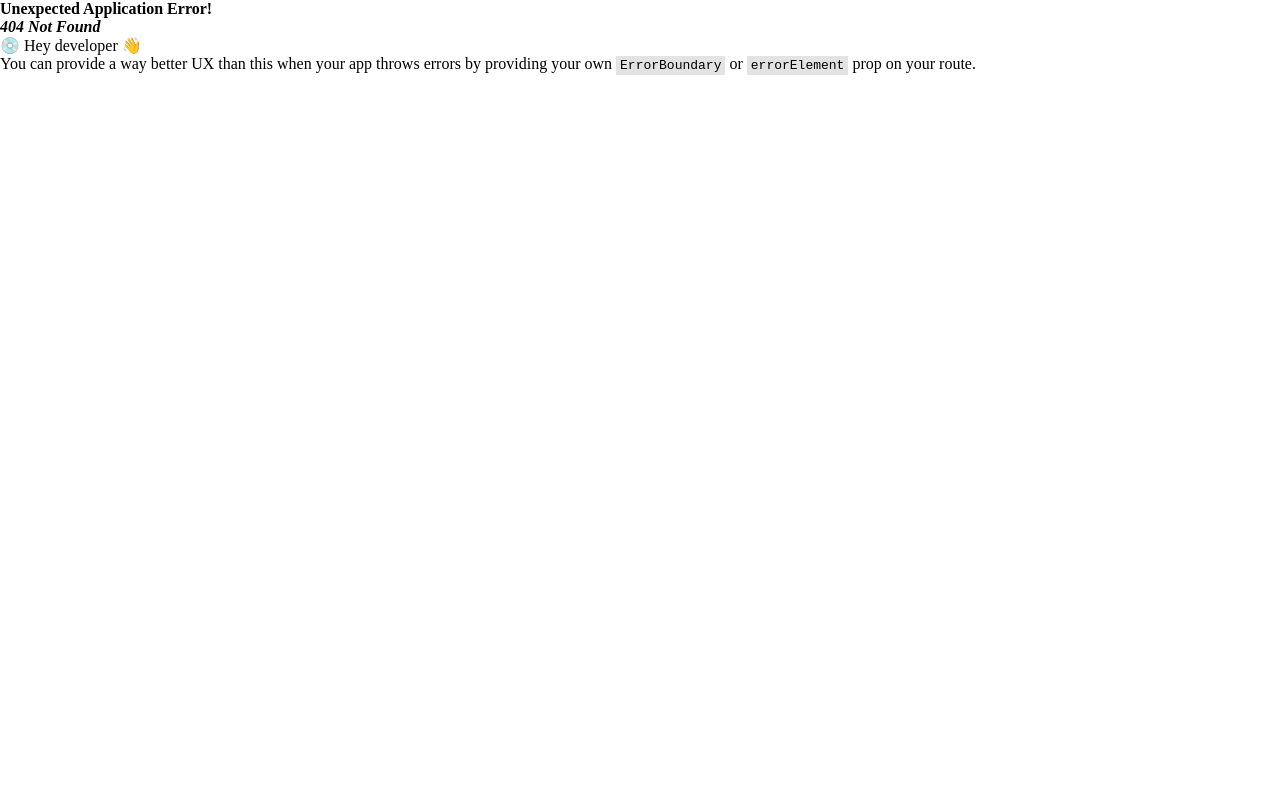
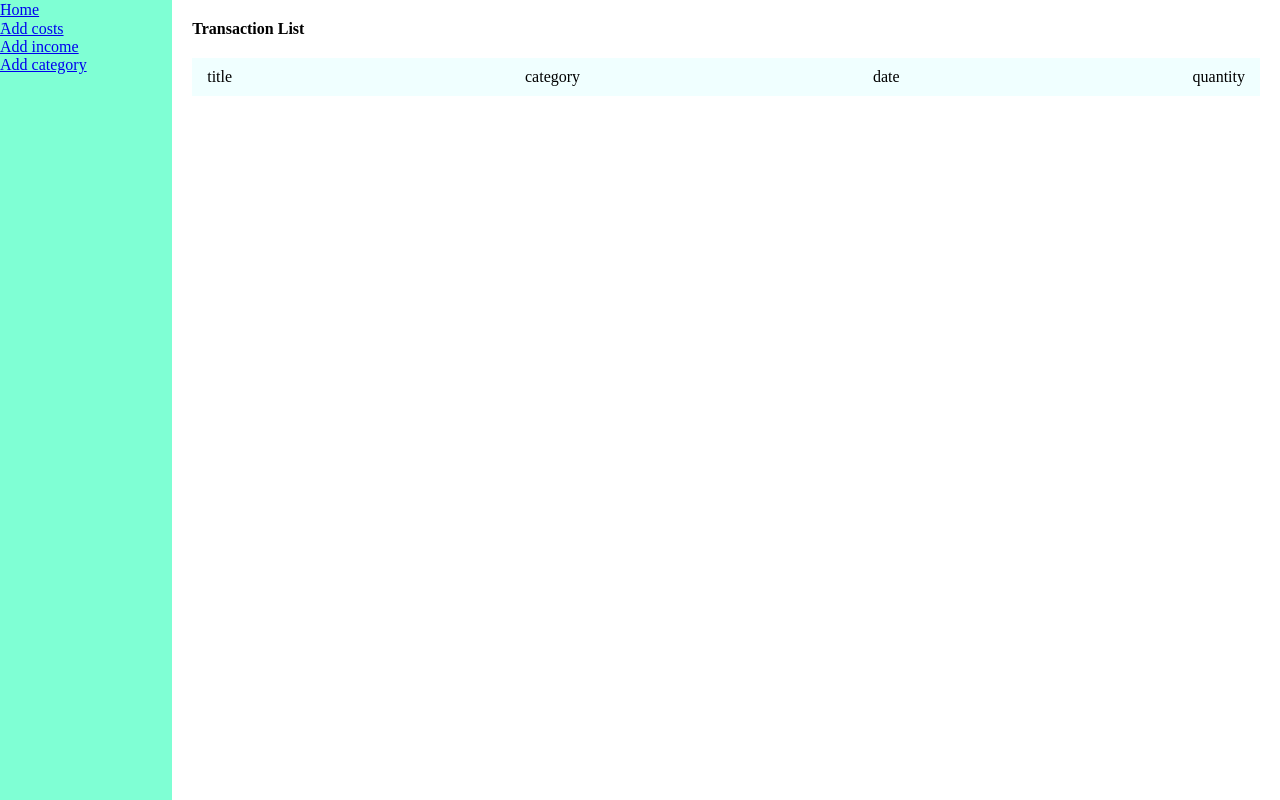
Before and after one commit to azareaan/myPractice_react-3, a React (Vite) app in the folder expense_tracker/: page /transactionlist in a window 1280 px wide. Before the commit this address had no page. Built offline with nearby package versions, Linux system fonts and the light colour scheme.

Commit message:
add transactions list

```diff
--- /dev/null
+++ b/expense_tracker/src/components/List/index.jsx
@@ -0,0 +1,31 @@
+import React from "react";
+import styles from "./list.module.scss"
+
+const List = ({cost, income}) => {
+
+    const allTransactions = [
+        ...cost.map(item => ({ ...item, type: 'cost' })),
+        ...income.map(item => ({ ...item, type: 'income' }))
+    ];
+
+    return (
+        <div className={styles.listContainer}>
+            <div className={styles.listItem_header}>
+                <p>title</p>
+                <p>category</p>
+                <p>date</p>
+                <p>quantity</p>
+            </div>
+            {allTransactions.map((item) => (
+                <div className={styles.listItem} key={item.id}>
+                    <p>{item.title}</p>
+                    <p>{item.category}</p>
+                    <p>{new Date(item.date).toLocaleDateString()}</p>
+                    <p>{item.type === 'income' ? '+' : '-'}{item.quantity}</p>
+                </div>
+            ))}
+        </div>
+    )
+};
+
+export default List;
--- /dev/null
+++ b/expense_tracker/src/components/List/list.module.scss
@@ -0,0 +1,27 @@
+.listContainer{
+    display: flex;
+    flex-flow: column nowrap;
+    gap: 10px;
+
+}
+
+.listItem_header{
+    display: flex;
+    flex-flow: row nowrap;
+    justify-content: space-between;
+    align-items: center;
+    background-color: azure;
+    padding: 10px 15px;
+    position: sticky;
+    top: -20px;
+}
+
+.listItem{
+    display: flex;
+    flex-flow: row nowrap;
+    justify-content: space-between;
+    align-items: center;
+    background-color: antiquewhite;
+    padding: 10px 15px;
+    border-radius: 5px;
+}
--- a/expense_tracker/src/main.jsx
+++ b/expense_tracker/src/main.jsx
@@ -7,6 +7,7 @@ import Home from './pages/Home/index.jsx'
 import AddCategory from './pages/AddCategory/index.jsx'
 import CostForm from './pages/CostForm/index.jsx'
 import IncomeForm from './pages/IncomeForm/index.jsx'
+import TransactionList from './pages/TransactionList/index.jsx';
 
 const router = createBrowserRouter([
   {
@@ -28,6 +29,10 @@ const router = createBrowserRouter([
       {
         path:"incomeform",
         element:<IncomeForm />
+      },
+      {
+        path:"transactionlist",
+        element:<TransactionList />
       }
     ]
   }
--- a/expense_tracker/src/pages/Home/index.jsx
+++ b/expense_tracker/src/pages/Home/index.jsx
@@ -5,6 +5,7 @@ import PieChart from "../../components/Charts/PieChart"
 import { CostContext } from "../../context/costcontext";
 import { IncomeContext } from "../../context/incomecontext";
 import { format, parseISO } from "date-fns";
+import { Link } from "react-router-dom";
 
 const Home = () => {
     const { costs } = useContext(CostContext);
@@ -55,6 +56,7 @@ const Home = () => {
                     <LineChart data={aggregateDataByMonth()}/>
                 </div>
             </div>
+            <Link to="/transactionlist"><button>View Transactions</button></Link>
         </div>
     )
 };
--- /dev/null
+++ b/expense_tracker/src/pages/TransactionList/index.jsx
@@ -0,0 +1,21 @@
+import React, { useContext } from "react";
+import styles from "./transactionlist.module.scss";
+import { CostContext } from "../../context/costcontext";
+import { IncomeContext } from "../../context/incomecontext";
+import List from "../../components/List";
+
+const TransactionList = () => {
+    const { costs } = useContext(CostContext);
+    const { incomes } = useContext(IncomeContext);
+
+
+
+    return (
+        <div className={styles.container}>
+            <h1>Transaction List</h1>
+            <List cost={costs} income={incomes} />
+        </div>
+    )
+};
+
+export default TransactionList;
--- /dev/null
+++ b/expense_tracker/src/pages/TransactionList/transactionlist.module.scss
@@ -0,0 +1,9 @@
+.container{
+    width: 100%;
+    max-height: 100vh;
+    overflow-y: scroll;
+    padding: 20px;
+    gap: 20px;
+    display: flex;
+    flex-flow: column nowrap;
+}
```
